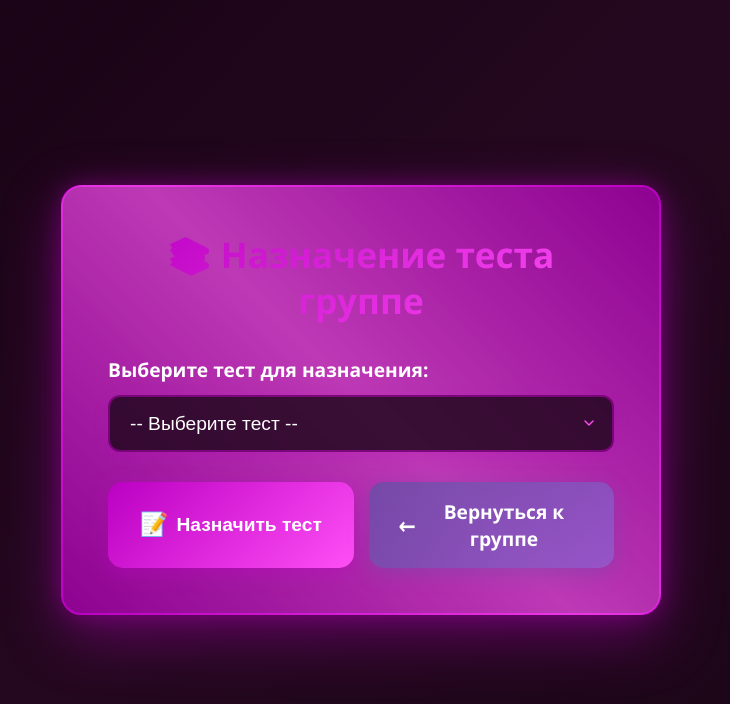
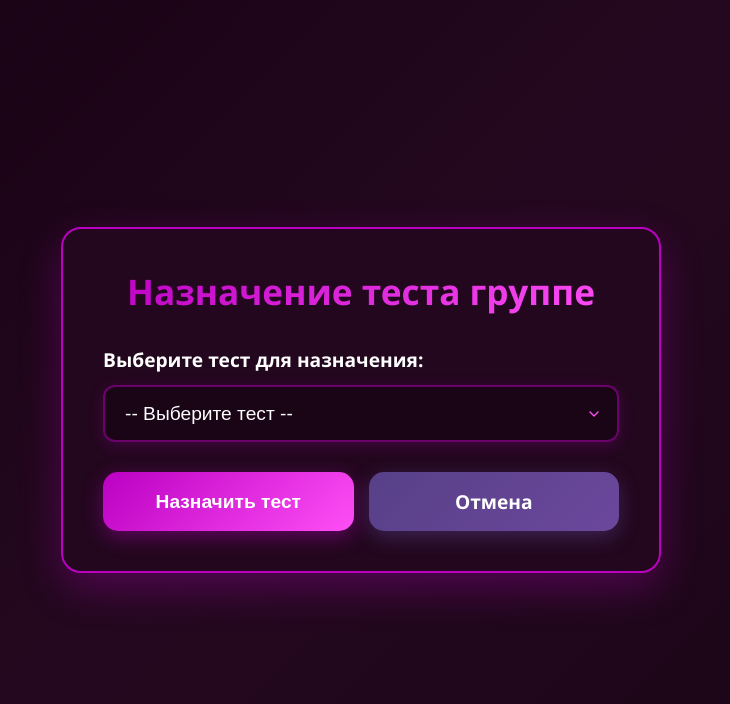
Before and after one commit to versklin1nastya/knowmoscow, a Flask app: template projectq/templates/assign_test.html in a window 1280 px wide. Shown: the top 704 px of the page, without its empty margins (279-1009 px from the left). Run offline with Flask 3, Linux system fonts and the light colour scheme; the template is opened without the code that fills it: most values are stand-ins (such as "Sample title", 1, 10 or a date in 2020).

Commit message:
Add files via upload

```diff
--- a/projectq/templates/account.html
+++ b/projectq/templates/account.html
@@ -170,7 +170,6 @@
 <body>
     <div class="profile-container">
         <div class="profile-header">
-            <div class="profile-icon">👤</div>
             <h1>Ваш профиль</h1>
         </div>
 
@@ -181,7 +180,7 @@
             <div class="info-item">Email: {{ user[3] }}</div>
         </div>
 
-        <button onclick="location.href='/'">Вернуться на главную</button>
+        <button onclick="location.href='/'">На главную</button>
     </div>
 </body>
 </html>
--- a/projectq/templates/achievement.html
+++ b/projectq/templates/achievement.html
@@ -109,7 +109,7 @@
                 {% endfor %}
             </tbody>
         </table>
-        <button onclick="location.href='/'">Обратно</button>
+        <button onclick="location.href='/'">На главную</button>
     </div>
 </body>
 </html>
--- a/projectq/templates/assign_test.html
+++ b/projectq/templates/assign_test.html
@@ -30,28 +30,15 @@
             background: rgba(36, 8, 31, 0.95);
             backdrop-filter: blur(15px);
             border-radius: 20px;
-            padding: clamp(30px, 4vw, 45px);
-            box-shadow: 0 20px 60px rgba(187, 0, 194, 0.4);
+            padding: clamp(25px, 4vw, 40px);
+            box-shadow: 0 15px 40px rgba(187, 0, 194, 0.3);
             border: 2px solid #bb00c2;
             max-width: 600px;
             width: 100%;
             animation: fadeInUp 0.8s ease-out;
-            position: relative;
         }
 
-        .container::before {
-            content: '';
-            position: absolute;
-            top: -2px;
-            left: -2px;
-            right: -2px;
-            bottom: -2px;
-            background: linear-gradient(45deg, #bb00c2, #ff4ff6, #bb00c2);
-            border-radius: 22px;
-            z-index: -1;
-            animation: glow 3s ease-in-out infinite;
-            opacity: 0.7;
-        }
+
 
         h1 {
             text-align: center;
@@ -161,7 +148,6 @@
             transform: translateY(-1px);
         }
 
-        /* Анимации */
         @keyframes fadeInUp {
             from {
                 opacity: 0;
@@ -179,7 +165,6 @@
             100% { box-shadow: 0 0 20px rgba(187, 0, 194, 0.4); }
         }
 
-        /* Адаптация для мобильных */
         @media (max-width: 768px) {
             body {
                 padding: 15px;
@@ -215,27 +200,18 @@
             }
         }
 
-        /* Улучшенная фокусировка */
         .btn:focus,
         select:focus {
             outline: 3px solid rgba(187, 0, 194, 0.5);
             outline-offset: 2px;
         }
 
-        /* Стили для иконок */
         .btn::before {
             font-size: 1.2em;
         }
 
-        .btn-submit::before {
-            content: "📝";
-        }
 
-        .btn-back::before {
-            content: "←";
-        }
 
-        /* Стили для пустого состояния */
         .empty-state {
             text-align: center;
             color: #a0a0a0;
@@ -249,7 +225,7 @@
 </head>
 <body>
     <div class="container">
-        <h1>📚 Назначение теста группе</h1>
+        <h1>Назначение теста группе</h1>
 
         {% if tests_list %}
             <form method="post">
@@ -268,7 +244,7 @@
                         Назначить тест
                     </button>
                     <a href="{{ url_for('group_page', group_id=group_id) }}" class="btn btn-back">
-                        Вернуться к группе
+                        Отмена
                     </a>
                 </div>
             </form>
@@ -281,14 +257,13 @@
             </div>
             <div class="buttons-container">
                 <a href="{{ url_for('group_page', group_id=group_id) }}" class="btn btn-back">
-                    Вернуться к группе
+                    Отмена
                 </a>
             </div>
         {% endif %}
     </div>
 
     <script>
-        // Добавляем валидацию формы
         document.querySelector('form')?.addEventListener('submit', function(e) {
             const select = document.getElementById('test_id');
             if (!select.value) {
@@ -299,7 +274,6 @@
             }
         });
 
-        // Сбрасываем цвет границы при изменении выбора
         document.getElementById('test_id')?.addEventListener('change', function() {
             this.style.borderColor = 'rgba(187, 0, 194, 0.5)';
         });
--- a/projectq/templates/create_group.html
+++ b/projectq/templates/create_group.html
@@ -243,7 +243,7 @@
 </head>
 <body>
     <div class="container">
-        <h1>📝 Создать группу</h1>
+        <h1>Создать группу</h1>
 
         {% if error %}
             <div class="error-message">
--- a/projectq/templates/enter.html
+++ b/projectq/templates/enter.html
@@ -275,11 +275,11 @@
 
                 <div class="buttons-container">
                     <button class="button-secondary" onclick="location.href='/'">
-                        🏠 На главную
+                        На главную
                     </button>
                 </div>
 
-                <p>Нет аккаунта? <a href="login">Создайте его.</a></p>
+                <p>Нет аккаунта? <a href="login">Создайте его</a></p>
             </div>
         </div>
     </div>
--- a/projectq/templates/group_page.html
+++ b/projectq/templates/group_page.html
@@ -324,7 +324,7 @@
             </div>
         {% endif %}
 
-        <h2>📚 Тесты группы</h2>
+        <h2>Тесты группы</h2>
 
         {% if tests %}
             <div class="tests-grid">
```
Also changed, not shown: projectq/templates/edit_group.html (+1 -24 lines), projectq/templates/group_members.html (+3 -20 lines).
